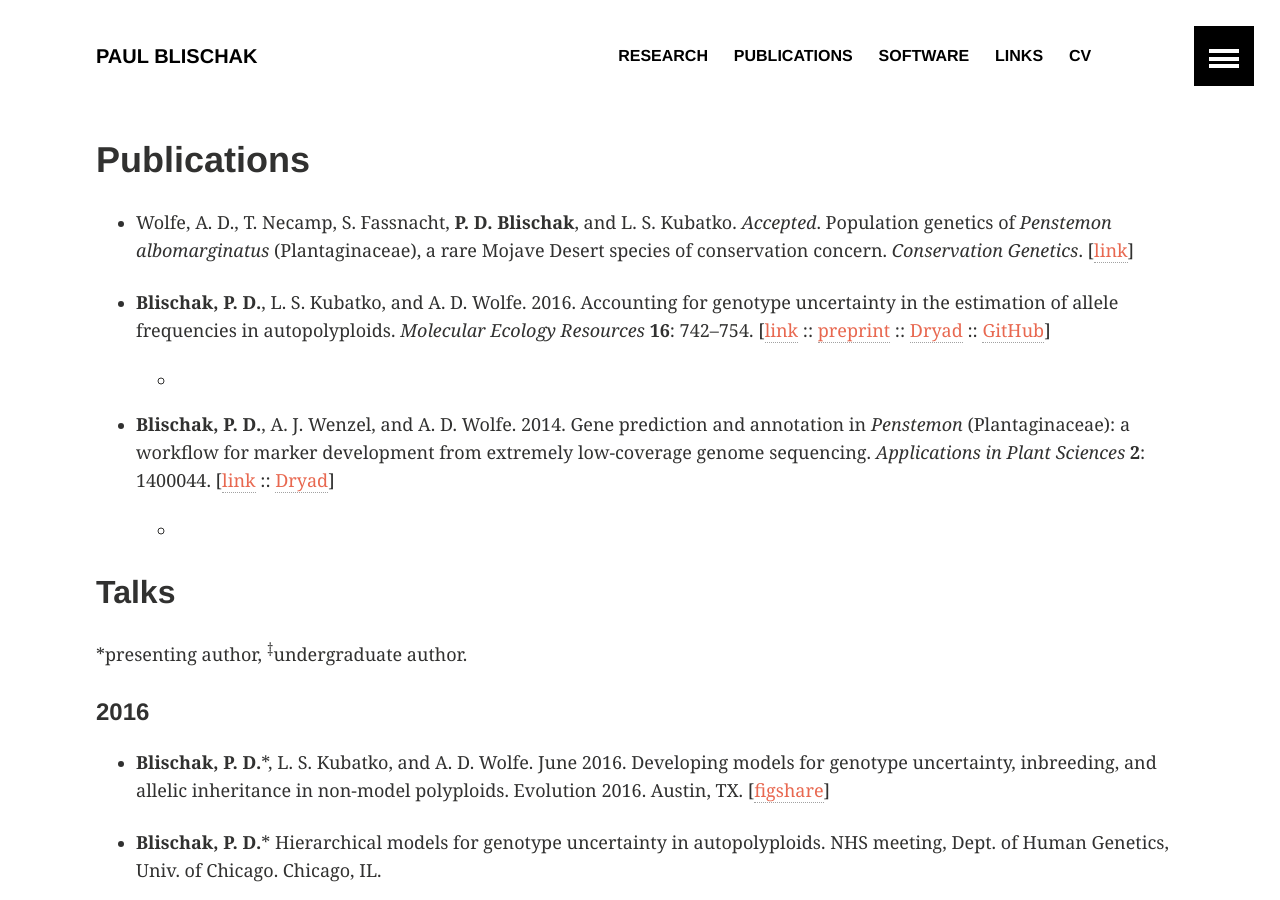
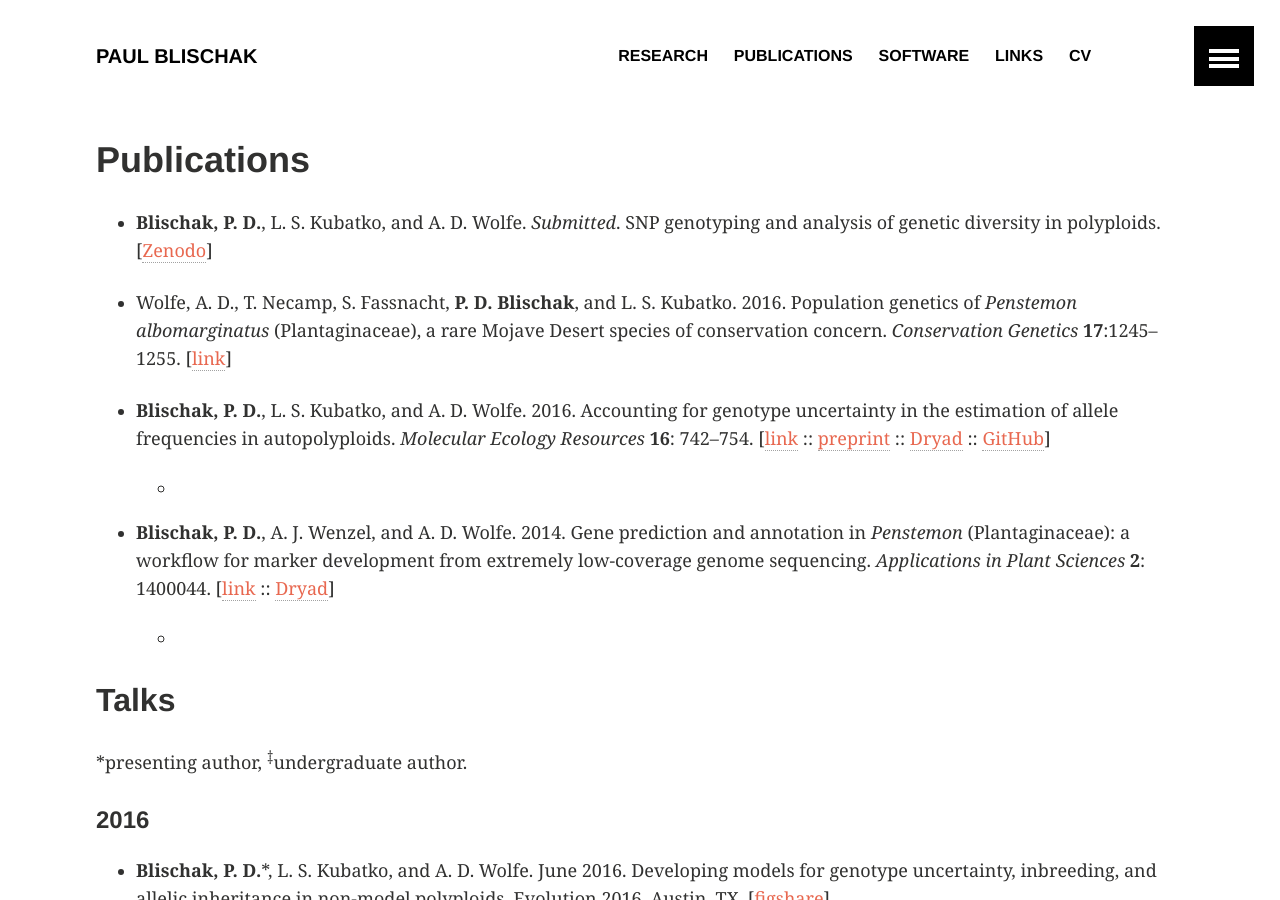
Before and after one commit to pblischak/pblischak.github.io, a Jekyll site: the page built from Publications/index.md, in a window 1280 px wide and 900 px high. Built offline with Jekyll 4.4.1, drawn with Linux system fonts in a browser that asks for light colours; formulas are drawn with MathJax 3; comment, search, counter and statistics services are not loaded.

Commit message:
adding publication info and links

```diff
--- a/Publications/index.md
+++ b/Publications/index.md
@@ -17,7 +17,9 @@ a:hover {
 
 </style>
 
-- Wolfe, A. D., T. Necamp, S. Fassnacht, **P. D. Blischak**, and L. S. Kubatko. *Accepted*. Population genetics of *Penstemon albomarginatus* (Plantaginaceae), a rare Mojave Desert species of conservation concern. *Conservation Genetics*. [<a href="http://link.springer.com/article/10.1007/s10592-016-0857-y" target="_blank">link</a>]
+- **Blischak, P. D.**, L. S. Kubatko, and A. D. Wolfe. *Submitted*. SNP genotyping and analysis of genetic diversity in polyploids. [<a href="https://zenodo.org/record/195779#.WFlzf7YrJyo" target="_blank">Zenodo</a>]
+
+- Wolfe, A. D., T. Necamp, S. Fassnacht, **P. D. Blischak**, and L. S. Kubatko. 2016. Population genetics of *Penstemon albomarginatus* (Plantaginaceae), a rare Mojave Desert species of conservation concern. *Conservation Genetics* **17**:1245--1255. [<a href="http://link.springer.com/article/10.1007/s10592-016-0857-y" target="_blank">link</a>]
 
 - **Blischak, P. D.**, L. S. Kubatko, and A. D. Wolfe. 2016.
 Accounting for genotype uncertainty in the estimation of allele frequencies in autopolyploids.
```
